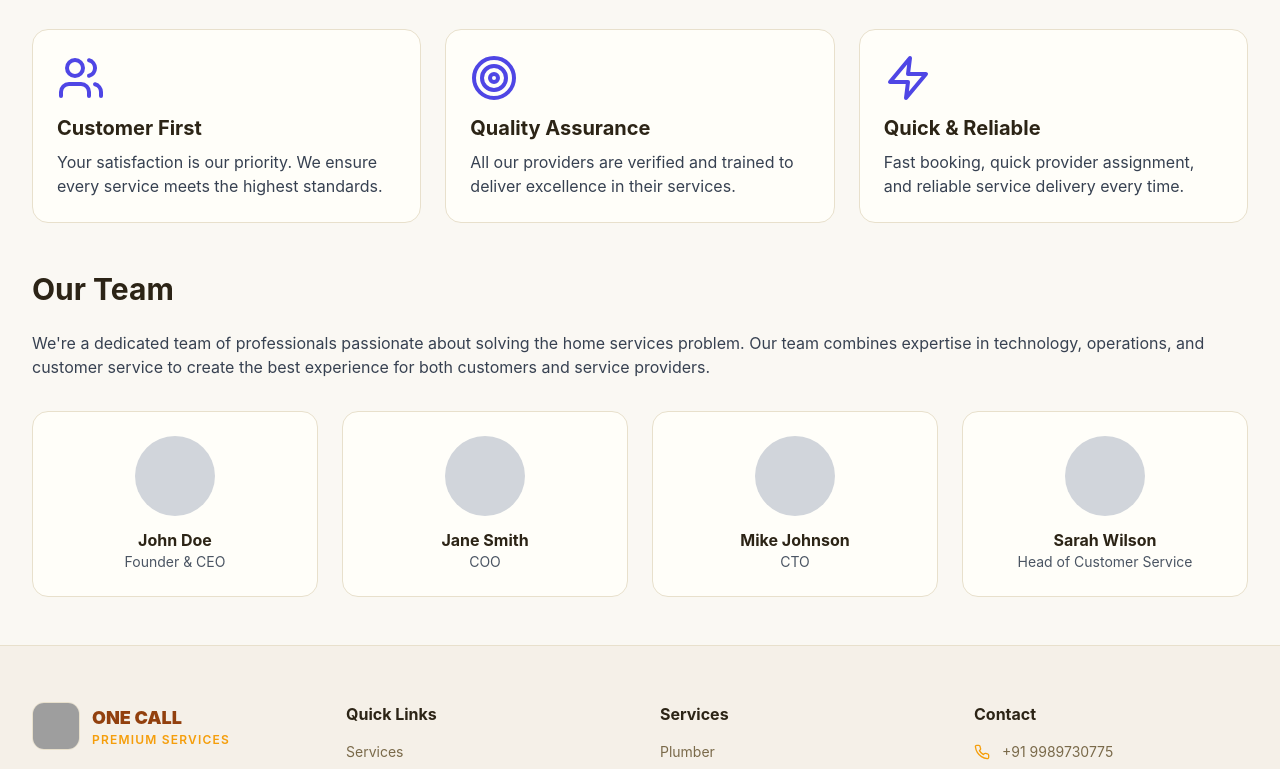
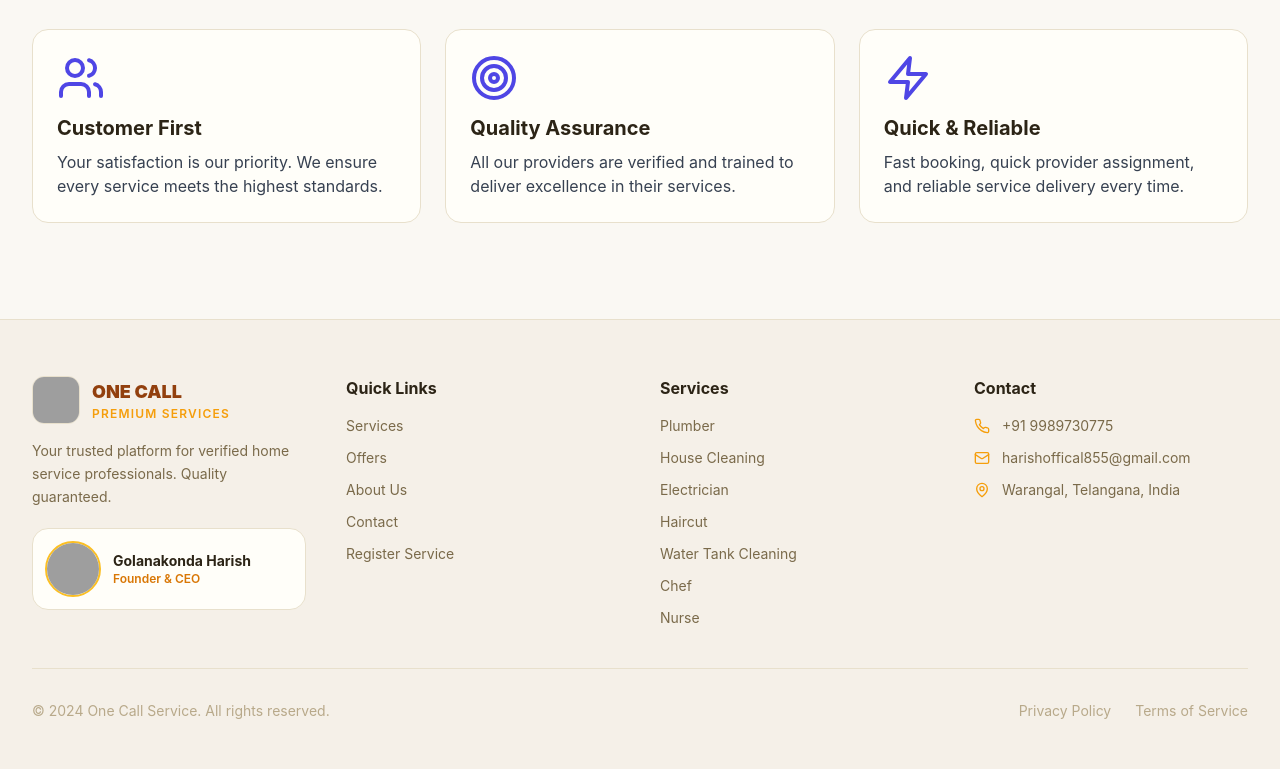
Before and after one commit to harishofficial855-cpu/one-call-service, a React (Vite) app in the folder frontend/: page /about in a window 1280 px wide. Shown: the part 584-1353 px from the top of the page. Built offline with nearby package versions, Linux system fonts and the light colour scheme; grey boxes are pictures that could not be loaded; the HTML template or start-up script is replaced by a standard one.

Commit message:
Remove Our Team section, add Google Analytics

```diff
--- a/frontend/index.html
+++ b/frontend/index.html
@@ -8,6 +8,14 @@
   <meta property="og:description" content="Reliable home services at your doorstep" />
   <title>One Call Service | Home Services at Your Doorstep</title>
   <link rel="icon" type="image/svg+xml" href="/favicon.svg" />
+  <!-- Google tag (gtag.js) -->
+  <script async src="https://www.googletagmanager.com/gtag/js?id=G-14LNS6HBQV"></script>
+  <script>
+    window.dataLayer = window.dataLayer || [];
+    function gtag(){dataLayer.push(arguments);}
+    gtag('js', new Date());
+    gtag('config', 'G-14LNS6HBQV');
+  </script>
 </head>
 <body>
   <div id="root"></div>
--- a/frontend/src/pages/About.jsx
+++ b/frontend/src/pages/About.jsx
@@ -52,29 +52,7 @@
         </div>
       </div>
 
-      {/* Team */}
-      <div>
-        <h2 className="text-3xl font-bold mb-6">Our Team</h2>
-        <p className="text-gray-700 mb-8">
-          We're a dedicated team of professionals passionate about solving the home services problem.
-          Our team combines expertise in technology, operations, and customer service to create the best
-          experience for both customers and service providers.
-        </p>
-        <div className="grid grid-cols-1 md:grid-cols-4 gap-6">
-          {[
-            { name: 'John Doe', role: 'Founder & CEO' },
-            { name: 'Jane Smith', role: 'COO' },
-            { name: 'Mike Johnson', role: 'CTO' },
-            { name: 'Sarah Wilson', role: 'Head of Customer Service' },
-          ].map((member, idx) => (
-            <div key={idx} className="card-shadow p-6 text-center">
-              <div className="w-20 h-20 bg-gray-300 rounded-full mx-auto mb-3"></div>
-              <h3 className="font-bold">{member.name}</h3>
-              <p className="text-sm text-gray-600">{member.role}</p>
-            </div>
-          ))}
-        </div>
-      </div>
+
     </div>
   );
 }
```
Also changed, not shown: 1 other file (tests, documents, lock files or other folders).
